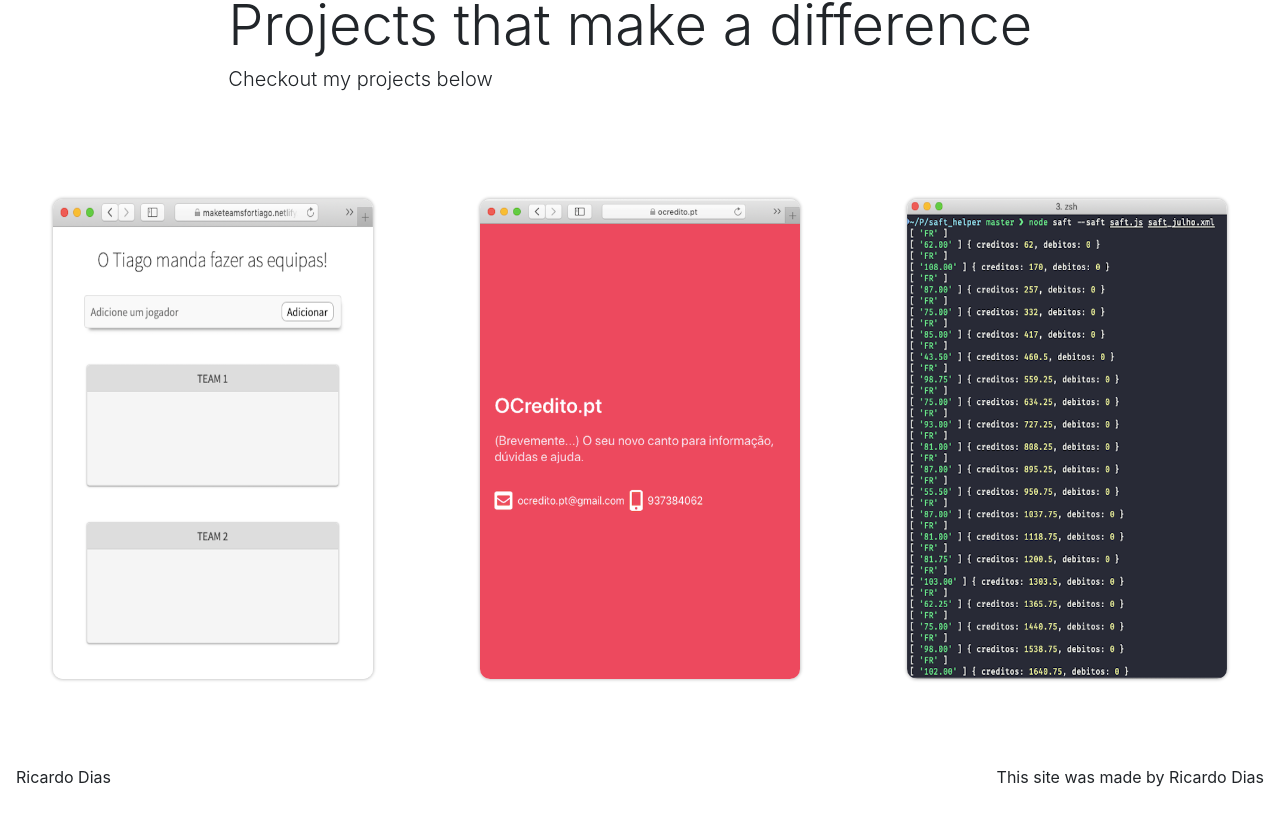
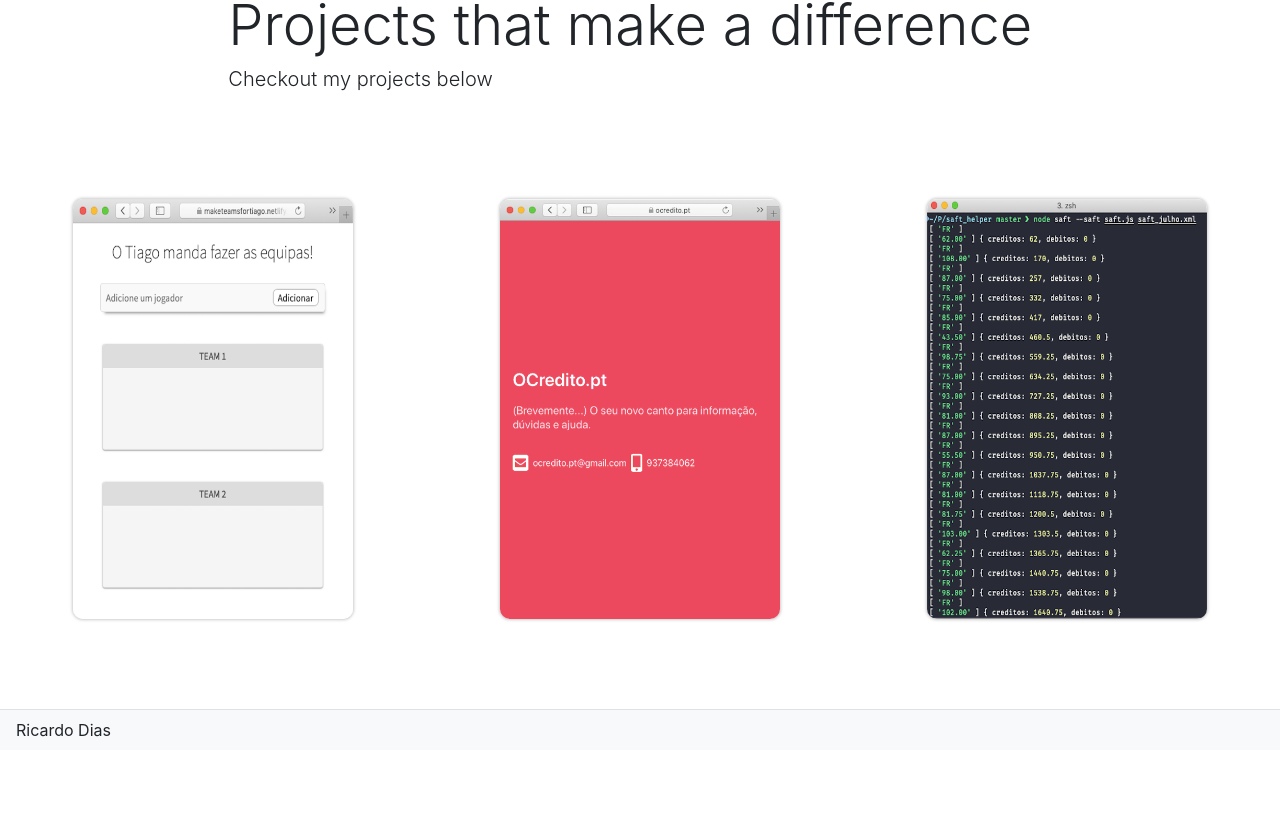
Before and after one commit to slowdata/my-portfolio, a React (Create React App) app: page / in a window 1280 px wide. Shown: the part 236-1057 px from the top of the page. After the commit the page ends 986 px from the top, so only its background shows below. Built offline with nearby package versions, Linux system fonts and the light colour scheme.

Commit message:
Made footer to change between sticky and fixed. Start of About page

```diff
--- a/src/App.js
+++ b/src/App.js
@@ -28,11 +28,17 @@
     },
     contact: {
       title: "Let's talk"
-    }
+    },
+    isHome: true
+  };
+  onHandleClick = path => {
+    path.length !== 1
+      ? this.setState({ isHome: false })
+      : this.setState({ isHome: true });
   };
 
   render() {
-    const { headerLinks, home, about, contact } = this.state;
+    const { headerLinks, home, about, contact, isHome } = this.state;
     return (
       <Router>
         <Container className="p-0" fluid={true}>
@@ -46,6 +52,7 @@
                     className="nav-link"
                     key={hlink.title.toLowerCase()}
                     to={hlink.path}
+                    onClick={() => this.onHandleClick(hlink.path)}
                   >
                     {hlink.title}
                   </Link>
@@ -61,8 +68,8 @@
               component={() => <ContactPage {...contact} />}
             />
           </div>
-          <Footer />
         </Container>
+        <Footer isHome={isHome} />
       </Router>
     );
   }
--- a/src/components/Carousel.js
+++ b/src/components/Carousel.js
@@ -15,15 +15,15 @@
       {
         id: 0,
         title: "Make Teams for Tiago",
-        subTitle: "Simple app to creat soccer teams.",
+        subTitle: "Simple app to make soccer teams.",
         imgSrc: soccerteams,
         link: "https://maketeamsfortiago.netlify.com",
         selected: false
       },
       {
         id: 1,
-        title: "O Credito",
-        subTitle: "O Credito Homepage and Blog",
+        title: "OCredito",
+        subTitle: "Homepage and Blog for OCredito",
         imgSrc: ocredito,
         link: "https://ocredito.pt",
         selected: false
@@ -31,7 +31,7 @@
       {
         id: 2,
         title: "Saft Helper",
-        subTitle: "Little helper for Saft file",
+        subTitle: "Little helper for Saft files",
         imgSrc: safthelper,
         link: "https://github.com/slowdata/saft_helper",
         selected: false
@@ -61,7 +61,7 @@
   render() {
     const { items } = this.state;
     return (
-      <Container fluid={true}>
+      <Container fluid={true} style={{ marginBottom: 70 }}>
         <Row className="justify-content-around">{this.makeItems(items)}</Row>
       </Container>
     );
--- /dev/null
+++ b/src/components/Content.js
@@ -0,0 +1,15 @@
+import React from "react";
+
+import Container from "react-bootstrap/Container";
+import Row from "react-bootstrap/Row";
+import Col from "react-bootstrap/Col";
+
+const Content = ({ children }) => (
+  <Container fluid={true}>
+    <Row className="justify-content-center">
+      <Col md={8}>{children}</Col>
+    </Row>
+  </Container>
+);
+
+export default Content;
--- a/src/components/Footer.js
+++ b/src/components/Footer.js
@@ -1,10 +1,14 @@
 import React from "react";
 
-const Footer = () => (
-  <footer className="navbar transparent sticky-bottom ">
-    <p className="navbar-text">Ricardo Dias</p>
-    <p className="navbar-text">This site was made by Ricardo Dias</p>
-  </footer>
-);
+import Navbar from "react-bootstrap/Navbar";
+
+const Footer = ({ isHome }) => {
+  const place = isHome ? { sticky: "bottom" } : { fixed: "bottom" };
+  return (
+    <Navbar {...place} className="border-top bg-light">
+      Ricardo Dias
+    </Navbar>
+  );
+};
 
 export default Footer;
--- a/src/index.css
+++ b/src/index.css
@@ -18,8 +18,8 @@
 
 .d-card-image {
   border-radius: 10px;
-  width: 320px;
-  height: 480px;
+  width: 280px;
+  height: 420px;
   box-shadow: 0 0 3px 1px #ccc;
 }
 
@@ -37,7 +37,3 @@
   font-size: 16px;
   margin: 0;
 }
-
-footer {
-  margin-top: 50px;
-}
--- a/src/pages/AboutPage.js
+++ b/src/pages/AboutPage.js
@@ -1,10 +1,15 @@
 import React from "react";
+
+import Hero from "../components/Hero";
+import Content from "../components/Content";
 
 const AboutPage = ({ title, subTitle, text }) => (
   <>
-    <h1>{title}</h1>
-    <h3>{subTitle}</h3>
-    <p>{text}</p>
+    <Hero title={title} />
+    <Content>
+      This me!! My name is Ricardo and I am a developer that love tecnology and
+      building cool stuff.
+    </Content>
   </>
 );
 
--- a/src/pages/ContactPage.js
+++ b/src/pages/ContactPage.js
@@ -1,6 +1,6 @@
 import React from "react";
 
-const HomePAge = ({ title, subTitle, text }) => (
+const ContactPage = ({ title, subTitle, text }) => (
   <>
     <h1>{title}</h1>
     <h3>{subTitle}</h3>
@@ -8,4 +8,4 @@
   </>
 );
 
-export default HomePAge;
+export default ContactPage;
```
